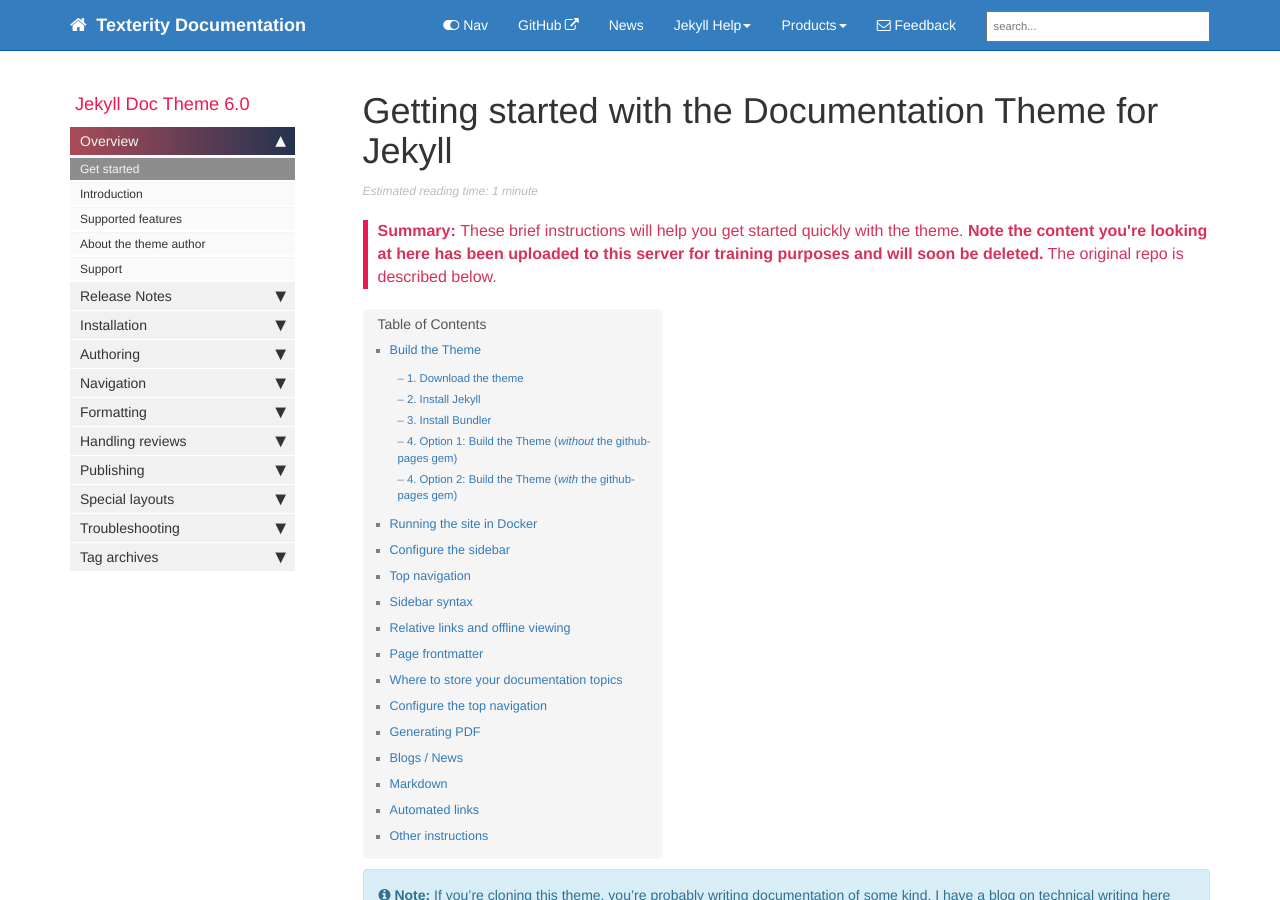
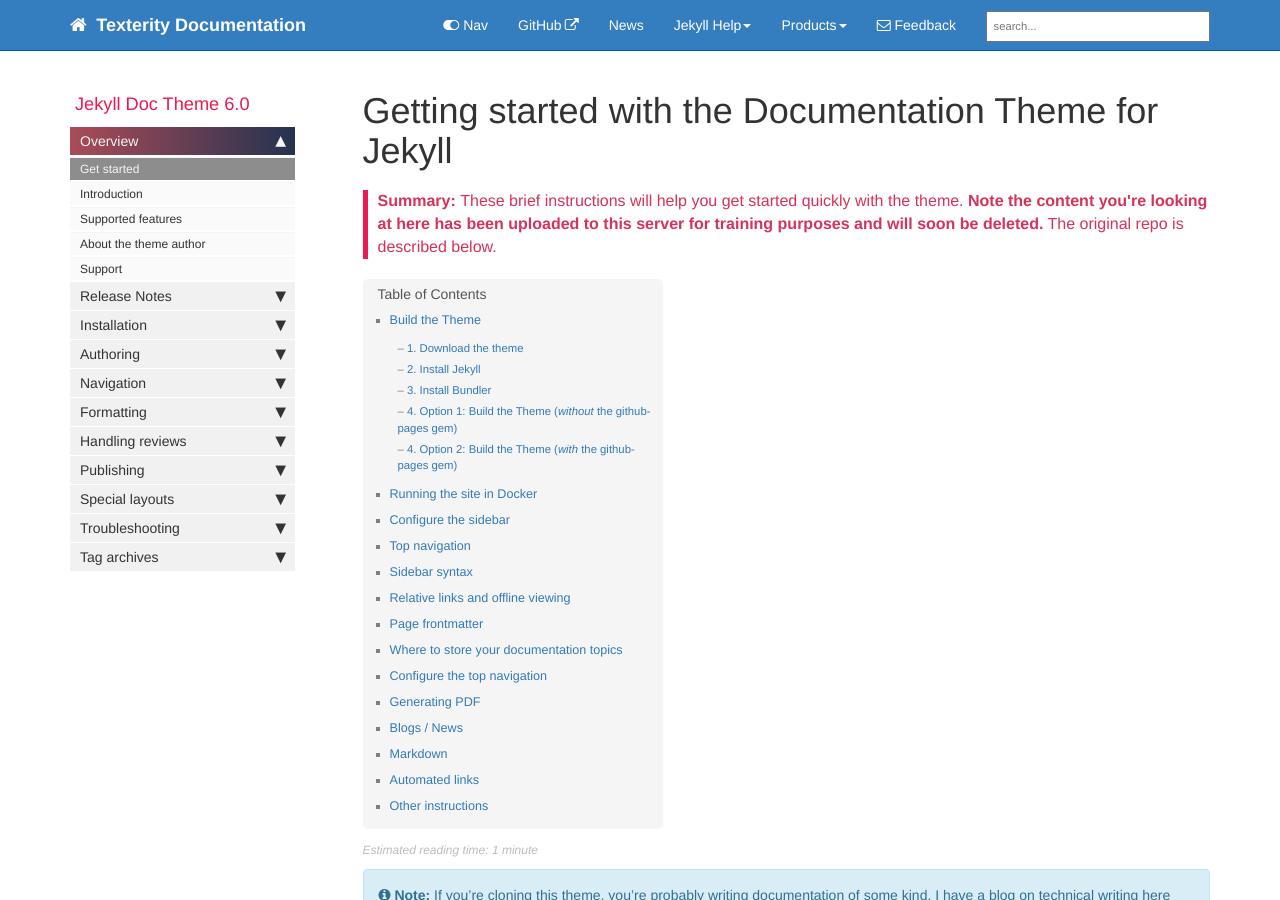
Before and after one commit to Texterity/January, a Jekyll site: the page built from docs/index.md, in a window 1280 px wide and 900 px high. Built offline with Jekyll 4.4.1, drawn with Linux system fonts in a browser that asks for light colours; nearby versions of some CDN libraries; comment, search, counter and statistics services are not loaded.

Commit message:
move readingtime under summary

```diff
--- a/docs/_layouts/page.html
+++ b/docs/_layouts/page.html
@@ -28,9 +28,6 @@ layout: default
 
 {% endif %}
 
-<span class="readingtime" title="Estimated reading time">
-Estimated reading time: 1 minute
-</span>
 
 <div class="post-content">
 
@@ -41,6 +38,10 @@ Estimated reading time: 1 minute
     {% unless page.toc == false %}
     {% include toc.html %}
     {% endunless %}
+
+    <span class="readingtime" title="Estimated reading time">
+    Estimated reading time: 1 minute
+    </span>
 
    {{content}}
 
```
